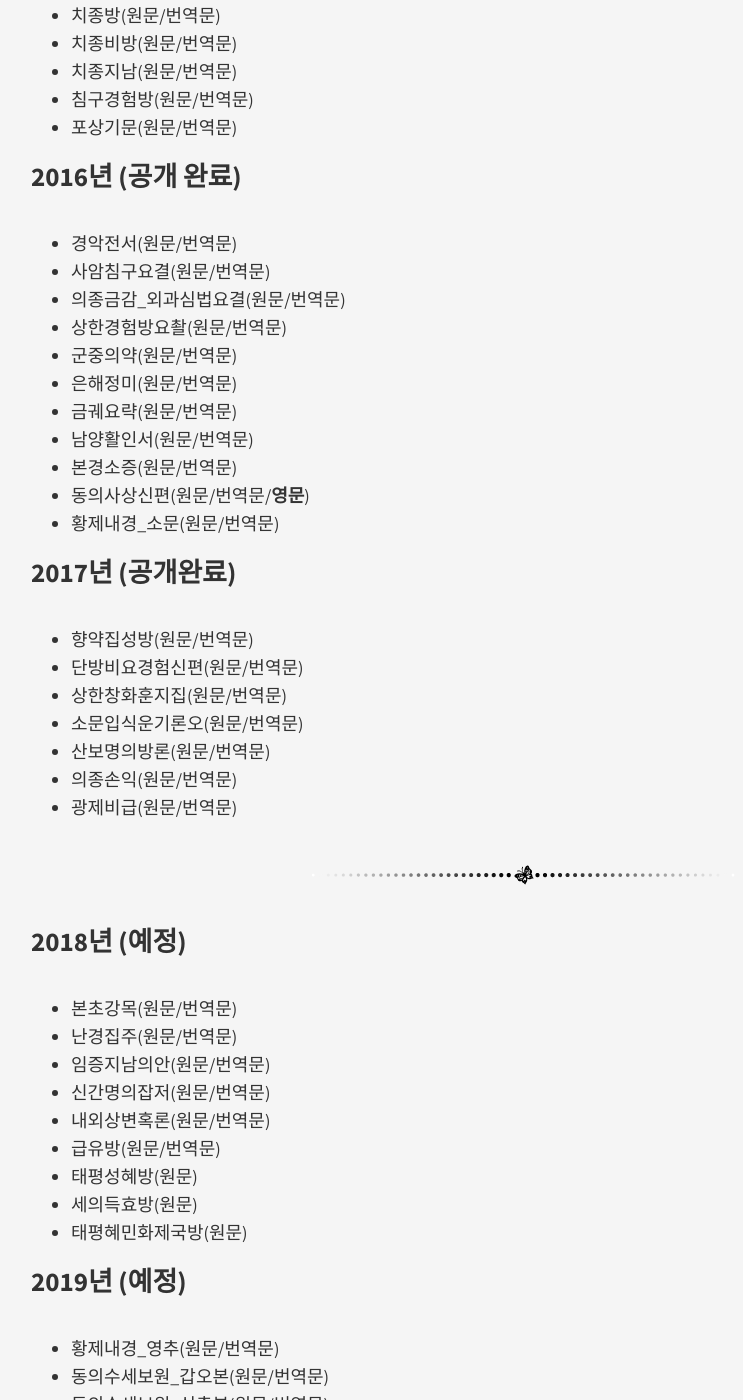
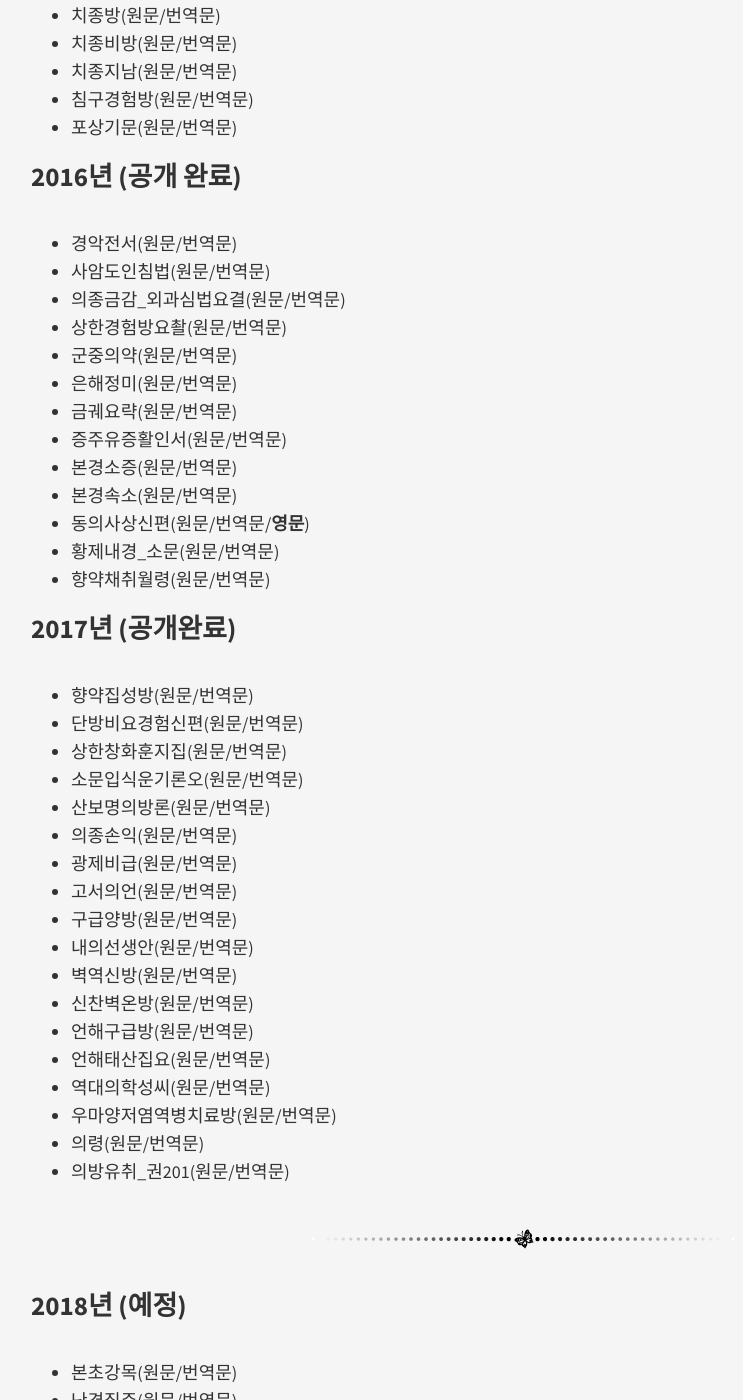
Before and after one commit to mediclassics/document, a Jekyll site: the page built from _posts/2016-01-22-mediclassics-plan.md, in a window 1280 px wide and 1400 px high, scrolled down 1422 px. Shown: the whole window, without its empty margins (117-860 px from the left). Built offline with Jekyll 4.4.1, drawn with Linux system fonts in a browser that asks for light colours; nearby versions of some CDN libraries.

Commit message:
update plan

```diff
--- a/_posts/2016-01-22-mediclassics-plan.md
+++ b/_posts/2016-01-22-mediclassics-plan.md
@@ -58,16 +58,18 @@ categories: guide
 ------------
 
  - 경악전서(원문/번역문)
- - 사암침구요결(원문/번역문)
+ - 사암도인침법(원문/번역문)
  - 의종금감_외과심법요결(원문/번역문)
  - 상한경험방요촬(원문/번역문)
  - 군중의약(원문/번역문)
  - 은해정미(원문/번역문)
  - 금궤요략(원문/번역문)
- - 남양활인서(원문/번역문)
+ - 증주유증활인서(원문/번역문)
  - 본경소증(원문/번역문)
+ - 본경속소(원문/번역문)
  - 동의사상신편(원문/번역문/**영문**)
  - 황제내경_소문(원문/번역문)
+ - 향약채취월령(원문/번역문)
 
 2017년 (공개완료)
 ------------
@@ -79,6 +81,18 @@ categories: guide
  - 산보명의방론(원문/번역문)
  - 의종손익(원문/번역문)
  - 광제비급(원문/번역문)
+ - 고서의언(원문/번역문)
+ - 구급양방(원문/번역문)
+ - 내의선생안(원문/번역문)
+ - 벽역신방(원문/번역문)
+ - 신찬벽온방(원문/번역문)
+ - 언해구급방(원문/번역문)
+ - 언해태산집요(원문/번역문)
+ - 역대의학성씨(원문/번역문)
+ - 우마양저염역병치료방(원문/번역문)
+ - 의령(원문/번역문)
+ - 의방유취_권201(원문/번역문)
+
 
 * * *
 
```
